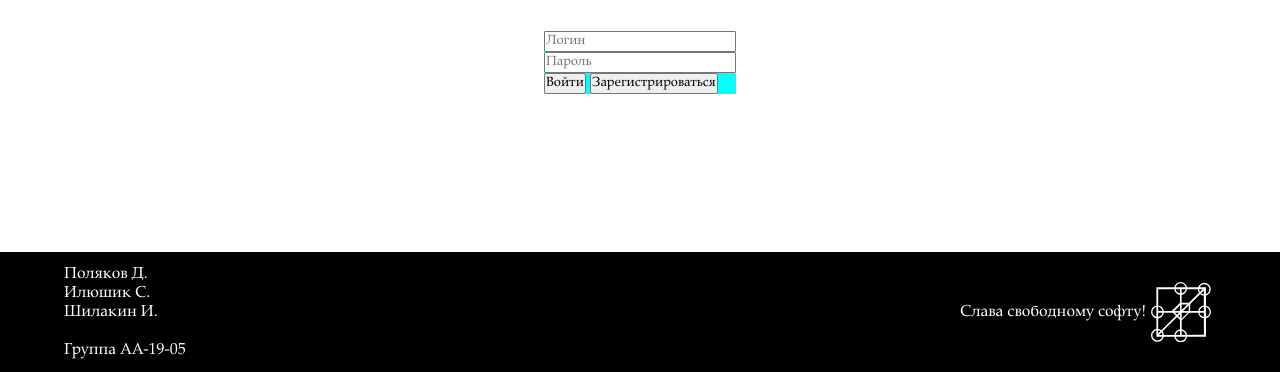
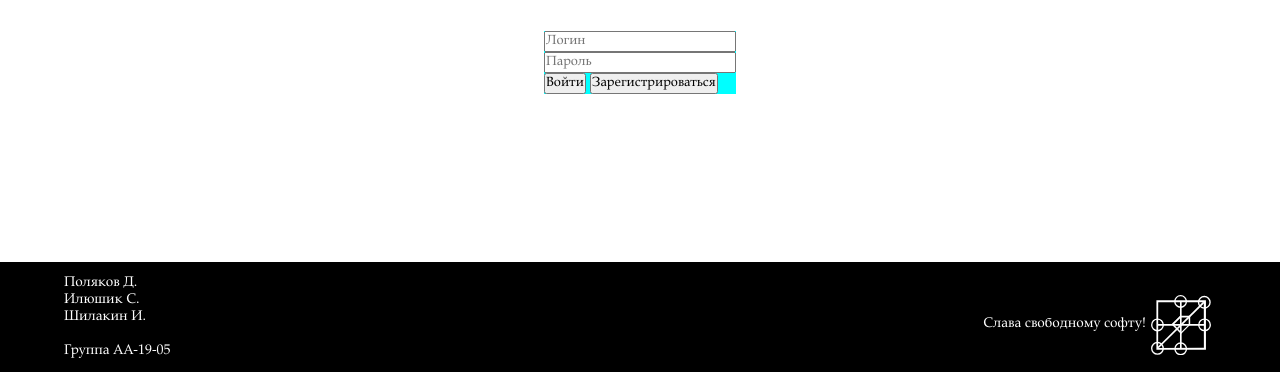
Before and after one commit to Polliakoff/COLRED, a Django app: page /login in a window 1280 px wide. Shown: the part 428-800 px from the top of the page. Run offline with Django 4.2, Linux system fonts and the light colour scheme.

Commit message:
fix footer

```diff
--- a/main/static/main/css/main_style.css
+++ b/main/static/main/css/main_style.css
@@ -213,12 +213,13 @@ main {
 footer {
   background-color: black;
   color: white;
-  height: 120px;
+  height: 110px;
   position: relative;
   display: flex;
   flex-direction: row;
   align-items: center;
   justify-content: space-between;
+  font-size: 14px;
 }
 
 footer>div{
@@ -233,6 +234,7 @@ footer>div{
   display: flex;
   flex-direction: row;
   align-items: center;
+  margin-top: 20px;
 }
 
 .company-logo {
```
